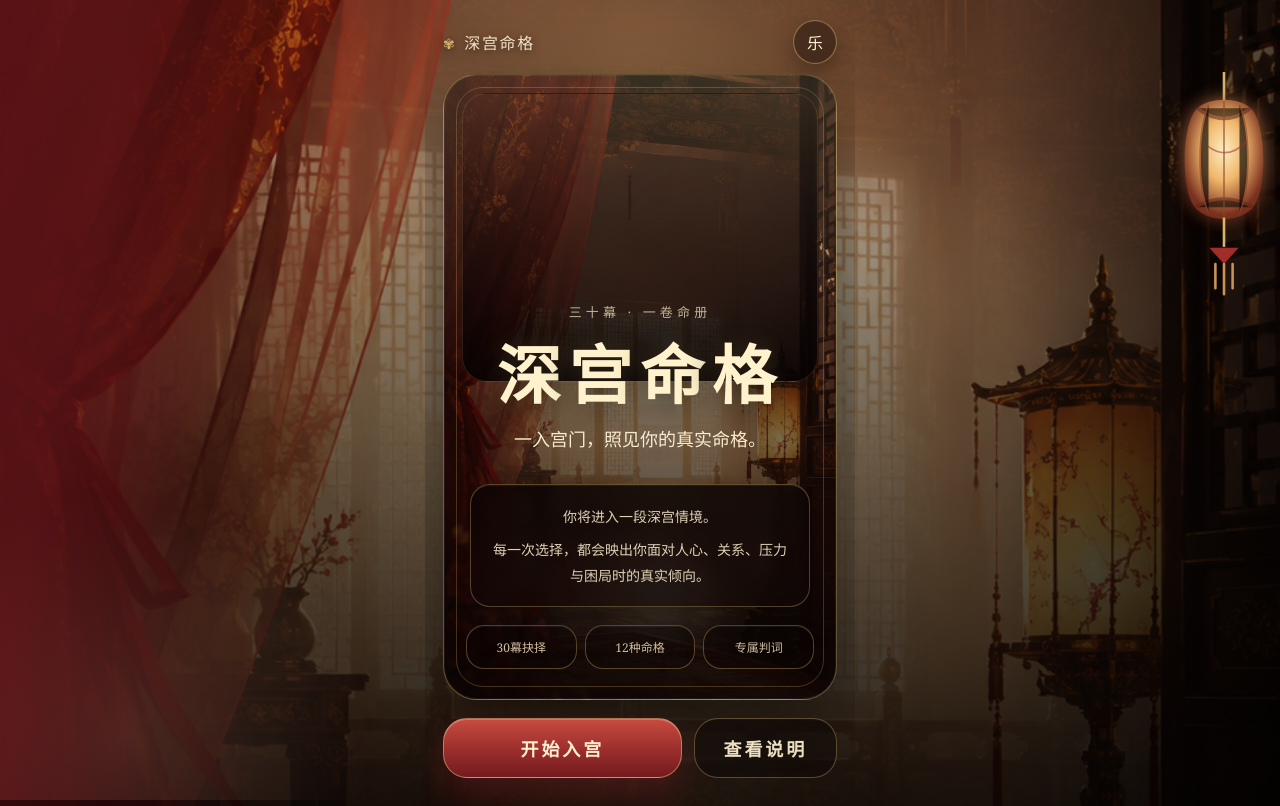
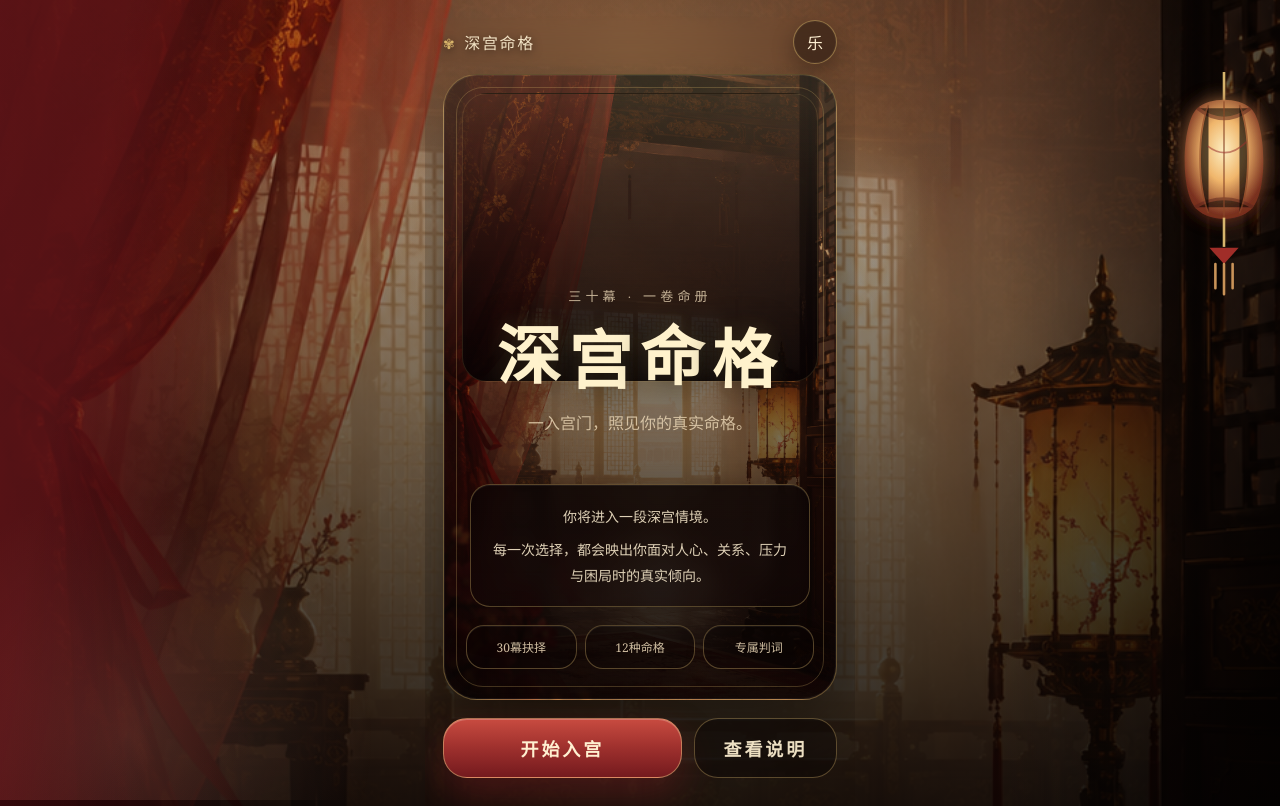
Before and after one commit to Jamescheng2022/shengongji-psych-test, a Next.js app: page / in a window 1280 px wide. Built offline with nearby package versions, Linux system fonts and the light colour scheme.

Commit message:
ui: apply classical title font stack on home cover

```diff
--- a/components/HomeHero.tsx
+++ b/components/HomeHero.tsx
@@ -1,4 +1,10 @@
 import Link from "next/link";
+
+const titleFont = {
+  fontFamily: '"STKaiti", "KaiTi", "Kaiti SC", "Songti SC", "Noto Serif SC", serif',
+  fontWeight: 700,
+  letterSpacing: "0.08em",
+} as const;
 
 export function HomeHero() {
   return (
@@ -8,10 +14,15 @@ export function HomeHero() {
           <span />
           <span />
         </div>
-        <div className="cover-title-block">
-          <p className="seal">三十幕 · 一卷命册</p>
-          <h1 className="cover-title"><span>深</span><span>宫</span><span>命</span><span>格</span></h1>
-          <h2>一入宫门，照见你的真实命格。</h2>
+        <div className="cover-title-block" style={{ position: "relative", zIndex: 1 }}>
+          <p className="seal" style={{ fontFamily: titleFont.fontFamily }}>三十幕 · 一卷命册</p>
+          <h1 className="cover-title" style={titleFont}>
+            <span style={{ display: "inline-block", transform: "translateY(-2px)" }}>深</span>
+            <span style={{ display: "inline-block", transform: "translateY(3px)" }}>宫</span>
+            <span style={{ display: "inline-block", transform: "translateY(-1px)" }}>命</span>
+            <span style={{ display: "inline-block", transform: "translateY(2px)" }}>格</span>
+          </h1>
+          <p className="cover-subtitle" style={{ fontFamily: titleFont.fontFamily }}>一入宫门，照见你的真实命格。</p>
         </div>
         <div className="landing-intro-card">
           <p>你将进入一段深宫情境。</p>
```
